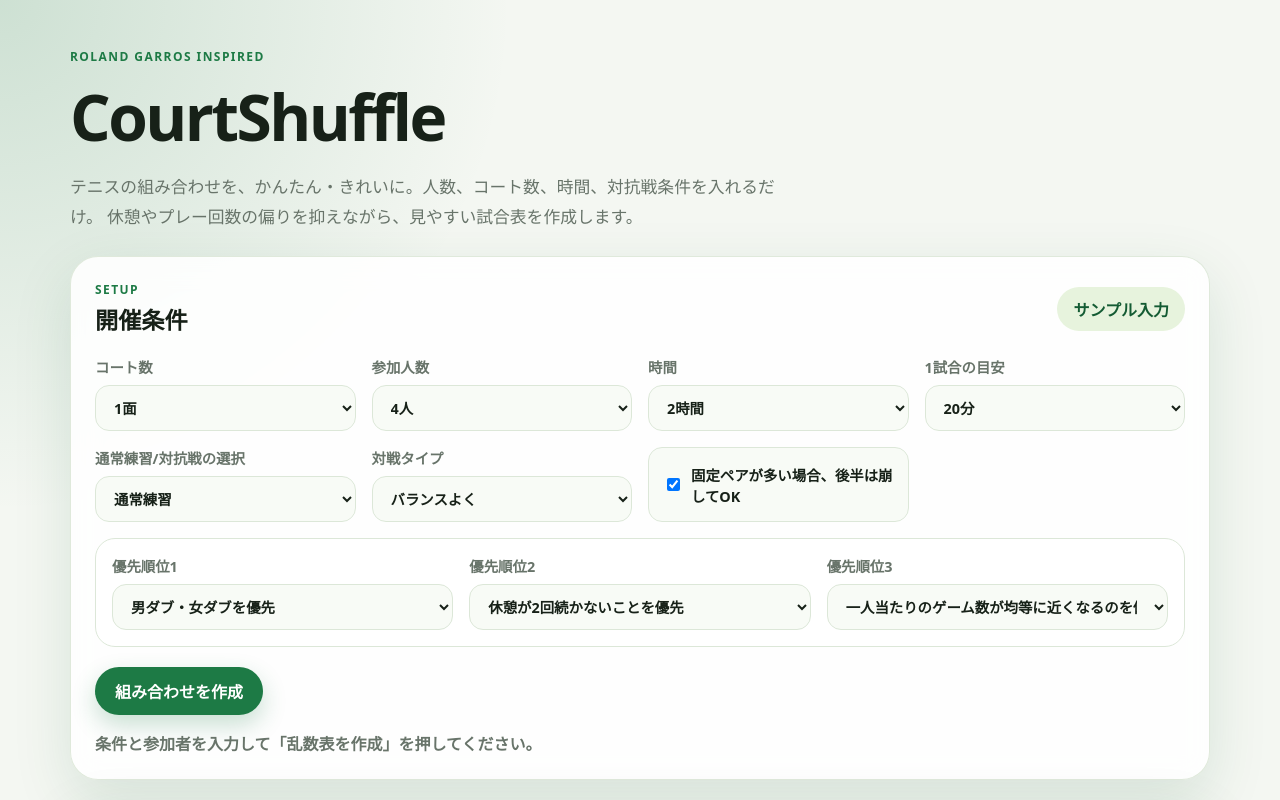
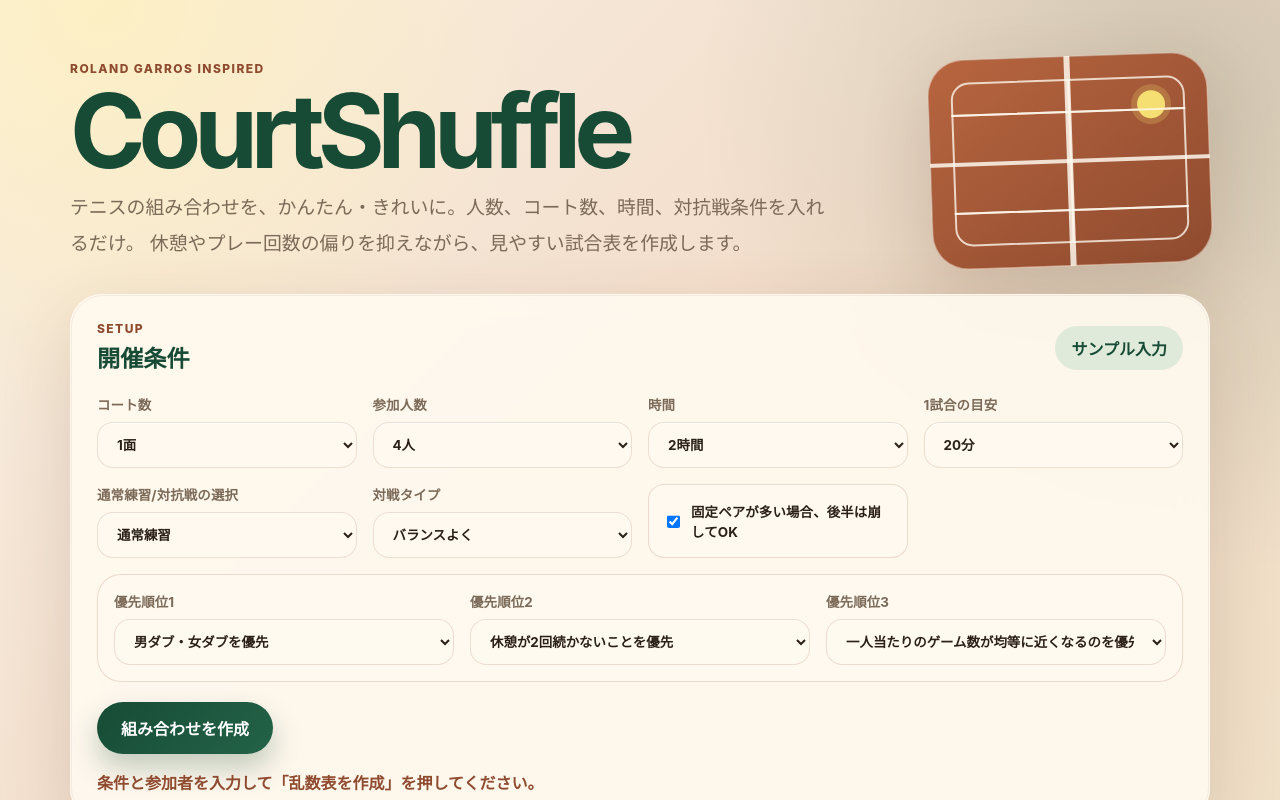
Before and after one commit to sienasunnyflow/random_number_table, a plain HTML site: page index.html in a window 1280 px wide. Shown: the top 800 px of the page. Drawn offline with Linux system fonts and the light colour scheme.

Commit message:
Refresh CourtShuffle design

```diff
--- a/styles.css
+++ b/styles.css
@@ -1,16 +1,23 @@
 :root {
   color-scheme: light;
-  --bg: #f4f7f2;
-  --panel: #ffffff;
-  --panel-soft: #f8fbf6;
-  --text: #172118;
-  --muted: #68746a;
-  --brand: #1d7a45;
-  --brand-dark: #145b33;
-  --accent: #e7f3dd;
-  --border: #dce7d8;
+  --bg: #f8efe3;
+  --clay: #b7653f;
+  --clay-dark: #8f4b2f;
+  --clay-soft: #f2d8c2;
+  --court-green: #174b35;
+  --court-green-soft: #dbe8d7;
+  --cream: #fffaf0;
+  --panel: rgba(255, 250, 240, 0.9);
+  --panel-soft: #fff6e8;
+  --text: #2a2018;
+  --muted: #7c6a58;
+  --brand: #8f4b2f;
+  --brand-dark: #174b35;
+  --accent: #eadfbd;
+  --border: rgba(143, 75, 47, 0.18);
   --danger: #a33b31;
-  --shadow: 0 20px 60px rgba(20, 91, 51, 0.12);
+  --shadow: 0 24px 70px rgba(91, 49, 30, 0.16);
+  --shadow-soft: 0 12px 36px rgba(91, 49, 30, 0.1);
 }
 
 * {
@@ -20,11 +27,14 @@
 body {
   margin: 0;
   background:
-    radial-gradient(circle at top left, rgba(29, 122, 69, 0.18), transparent 32rem),
+    radial-gradient(circle at 8% 0%, rgba(255, 240, 184, 0.72), transparent 28rem),
+    radial-gradient(circle at 92% 8%, rgba(23, 75, 53, 0.16), transparent 30rem),
+    linear-gradient(135deg, #f8efe3 0%, #f3dcc8 48%, #efe2c8 100%),
     var(--bg);
   color: var(--text);
   font-family:
-    "Yu Gothic UI", "Hiragino Kaku Gothic ProN", Meiryo, system-ui, sans-serif;
+    "Inter", "Yu Gothic UI", "Hiragino Kaku Gothic ProN", Meiryo, system-ui, sans-serif;
+  min-height: 100vh;
 }
 
 button,
@@ -53,49 +63,136 @@
 }
 
 .hero {
+  display: grid;
+  grid-template-columns: minmax(0, 1fr) 280px;
+  align-items: center;
+  gap: 28px;
   max-width: 1180px;
   margin: 0 auto;
-  padding: 48px 20px 24px;
+  padding: 56px 20px 28px;
 }
 
 .hero h1 {
   margin: 8px 0 12px;
-  font-size: clamp(2rem, 5vw, 4rem);
-  letter-spacing: -0.04em;
+  color: var(--court-green);
+  font-size: clamp(3rem, 8vw, 6.6rem);
+  line-height: 0.92;
+  letter-spacing: -0.07em;
+  text-wrap: balance;
 }
 
 .lead {
-  max-width: 720px;
+  max-width: 760px;
   margin: 0;
   color: var(--muted);
-  font-size: 1.05rem;
-  line-height: 1.8;
+  font-size: clamp(1rem, 2vw, 1.18rem);
+  line-height: 1.9;
 }
 
 .eyebrow {
   margin: 0;
-  color: var(--brand);
+  color: var(--clay-dark);
   font-size: 0.75rem;
   font-weight: 800;
   letter-spacing: 0.12em;
   text-transform: uppercase;
 }
 
+.hero-card {
+  position: relative;
+  min-height: 210px;
+  overflow: hidden;
+  background:
+    linear-gradient(90deg, transparent 49%, rgba(255, 250, 240, 0.84) 49%, rgba(255, 250, 240, 0.84) 51%, transparent 51%),
+    linear-gradient(0deg, transparent 49%, rgba(255, 250, 240, 0.84) 49%, rgba(255, 250, 240, 0.84) 51%, transparent 51%),
+    linear-gradient(145deg, #b7653f, #8f4b2f);
+  border: 1px solid rgba(255, 250, 240, 0.45);
+  border-radius: 36px;
+  box-shadow: var(--shadow);
+  transform: rotate(-2deg);
+}
+
+.hero-card::before,
+.hero-card::after,
+.court-line {
+  position: absolute;
+  content: "";
+  border: 2px solid rgba(255, 250, 240, 0.78);
+  border-radius: 18px;
+  inset: 22px;
+}
+
+.hero-card::after {
+  inset: 54px 22px;
+  border-left: 0;
+  border-right: 0;
+  border-radius: 0;
+}
+
+.court-line {
+  inset: auto;
+  border: 0;
+  background: rgba(255, 250, 240, 0.78);
+}
+
+.court-line.top,
+.court-line.bottom {
+  left: 22px;
+  right: 22px;
+  height: 2px;
+}
+
+.court-line.top {
+  top: 54px;
+}
+
+.court-line.bottom {
+  bottom: 54px;
+}
+
+.court-line.middle {
+  top: 22px;
+  bottom: 22px;
+  left: 50%;
+  width: 2px;
+}
+
+.ball {
+  position: absolute;
+  right: 42px;
+  top: 36px;
+  width: 28px;
+  height: 28px;
+  background: #f5de72;
+  border-radius: 50%;
+  box-shadow: 0 0 0 6px rgba(245, 222, 114, 0.22);
+}
+
 .app {
   display: grid;
-  gap: 20px;
+  gap: 24px;
   max-width: 1180px;
   margin: 0 auto 56px;
   padding: 0 20px;
 }
 
 .panel {
-  padding: 24px;
-  background: rgba(255, 255, 255, 0.88);
-  border: 1px solid rgba(220, 231, 216, 0.9);
-  border-radius: 28px;
+  position: relative;
+  padding: 26px;
+  background: var(--panel);
+  border: 1px solid rgba(255, 250, 240, 0.7);
+  border-radius: 32px;
   box-shadow: var(--shadow);
   backdrop-filter: blur(14px);
+}
+
+.panel::before {
+  position: absolute;
+  inset: 0;
+  pointer-events: none;
+  content: "";
+  border: 1px solid rgba(143, 75, 47, 0.08);
+  border-radius: inherit;
 }
 
 .section-title {
@@ -108,6 +205,7 @@
 
 .section-title h2 {
   margin: 4px 0 0;
+  color: var(--court-green);
   font-size: 1.45rem;
 }
 
@@ -123,9 +221,9 @@
   gap: 16px;
   margin-top: 16px;
   padding: 16px;
-  background: var(--panel-soft);
+  background: rgba(255, 246, 232, 0.74);
   border: 1px solid var(--border);
-  border-radius: 20px;
+  border-radius: 24px;
 }
 
 .priority-settings {
@@ -134,35 +232,37 @@
   gap: 16px;
   margin-top: 16px;
   padding: 16px;
-  background: #ffffff;
+  background: rgba(255, 250, 240, 0.74);
   border: 1px solid var(--border);
-  border-radius: 20px;
+  border-radius: 24px;
 }
 
 label {
   display: grid;
   gap: 8px;
   color: var(--muted);
-  font-size: 0.9rem;
+  font-size: 0.84rem;
   font-weight: 700;
+  letter-spacing: 0.01em;
 }
 
 input,
 select {
   width: 100%;
   min-height: 46px;
-  padding: 10px 14px;
+  padding: 11px 15px;
   color: var(--text);
-  background: var(--panel-soft);
-  border: 1px solid var(--border);
-  border-radius: 14px;
+  background: rgba(255, 250, 240, 0.86);
+  border: 1px solid rgba(143, 75, 47, 0.16);
+  border-radius: 16px;
   outline: none;
+  box-shadow: inset 0 1px 0 rgba(255, 255, 255, 0.7);
 }
 
 input:focus,
 select:focus {
-  border-color: var(--brand);
-  box-shadow: 0 0 0 4px rgba(29, 122, 69, 0.12);
+  border-color: var(--clay-dark);
+  box-shadow: 0 0 0 4px rgba(183, 101, 63, 0.16);
 }
 
 .checkbox-label {
@@ -171,9 +271,9 @@
   min-height: 46px;
   padding: 12px 14px;
   color: var(--text);
-  background: var(--panel-soft);
+  background: rgba(255, 250, 240, 0.86);
   border: 1px solid var(--border);
-  border-radius: 14px;
+  border-radius: 16px;
 }
 
 .checkbox-label input {
@@ -190,21 +290,21 @@
 
 .primary-button,
 .actions button {
-  padding: 12px 20px;
+  padding: 14px 24px;
   color: #ffffff;
-  background: var(--brand);
-  box-shadow: 0 10px 24px rgba(29, 122, 69, 0.24);
+  background: linear-gradient(135deg, var(--court-green), #236348);
+  box-shadow: 0 14px 28px rgba(23, 75, 53, 0.26);
 }
 
 .primary-button:hover,
 .actions button:hover {
-  background: var(--brand-dark);
+  background: linear-gradient(135deg, #103827, var(--court-green));
 }
 
 .ghost-button {
   padding: 10px 16px;
-  color: var(--brand-dark);
-  background: var(--accent);
+  color: var(--court-green);
+  background: rgba(219, 232, 215, 0.85);
 }
 
 .ghost-button.danger {
@@ -215,7 +315,7 @@
 .message {
   min-height: 1.5em;
   margin: 16px 0 0;
-  color: var(--muted);
+  color: var(--clay-dark);
   font-weight: 700;
 }
 
@@ -238,9 +338,9 @@
   display: grid;
   gap: 12px;
   padding: 16px;
-  background: var(--panel-soft);
+  background: rgba(255, 246, 232, 0.78);
   border: 1px solid var(--border);
-  border-radius: 22px;
+  border-radius: 24px;
 }
 
 .team-player-column h3 {
@@ -266,10 +366,11 @@
   display: grid;
   grid-template-columns: 1fr 116px 1fr;
   gap: 10px;
-  padding: 12px;
-  background: #ffffff;
+  padding: 14px;
+  background: rgba(255, 250, 240, 0.9);
   border: 1px solid var(--border);
-  border-radius: 18px;
+  border-radius: 22px;
+  box-shadow: var(--shadow-soft);
 }
 
 .summary-cards {
@@ -281,9 +382,9 @@
 
 .summary-card {
   padding: 16px;
-  background: var(--panel-soft);
+  background: rgba(255, 246, 232, 0.82);
   border: 1px solid var(--border);
-  border-radius: 18px;
+  border-radius: 22px;
 }
 
 .summary-card span {
@@ -296,7 +397,7 @@
 .summary-card strong {
   display: block;
   margin-top: 6px;
-  color: var(--brand-dark);
+  color: var(--court-green);
   font-size: 1.5rem;
 }
 
@@ -306,9 +407,10 @@
 
 table {
   width: 100%;
+  background: rgba(255, 250, 240, 0.72);
   border-collapse: collapse;
   overflow: hidden;
-  border-radius: 18px;
+  border-radius: 22px;
 }
 
 th,
@@ -321,7 +423,7 @@
 
 th {
   color: var(--muted);
-  background: var(--panel-soft);
+  background: rgba(242, 216, 194, 0.45);
   font-size: 0.84rem;
 }
 
@@ -331,10 +433,13 @@
 }
 
 .round-card {
-  padding: 18px;
-  background: var(--panel-soft);
-  border: 1px solid var(--border);
-  border-radius: 22px;
+  padding: 20px;
+  background:
+    linear-gradient(135deg, rgba(255, 250, 240, 0.9), rgba(255, 246, 232, 0.74)),
+    var(--panel-soft);
+  border: 1px solid rgba(143, 75, 47, 0.16);
+  border-radius: 28px;
+  box-shadow: var(--shadow-soft);
 }
 
 .round-header {
@@ -347,6 +452,7 @@
 
 .round-header h3 {
   margin: 0;
+  color: var(--court-green);
 }
 
 .round-header span {
@@ -361,10 +467,23 @@
 }
 
 .court-card {
-  padding: 14px;
-  background: #ffffff;
+  position: relative;
+  overflow: hidden;
+  padding: 16px;
+  background: rgba(255, 250, 240, 0.9);
   border: 1px solid var(--border);
-  border-radius: 18px;
+  border-radius: 24px;
+  box-shadow: 0 10px 26px rgba(91, 49, 30, 0.08);
+}
+
+.court-card::before {
+  position: absolute;
+  top: 0;
+  left: 0;
+  width: 100%;
+  height: 5px;
+  content: "";
+  background: var(--clay);
 }
 
 .court-card h4 {
@@ -373,7 +492,7 @@
   justify-content: space-between;
   gap: 10px;
   margin: 0 0 10px;
-  color: var(--brand-dark);
+  color: var(--court-green);
 }
 
 .court-card h4 span {
@@ -381,36 +500,49 @@
   border-radius: 999px;
   color: var(--text);
   font-size: 0.78rem;
+  font-weight: 800;
 }
 
 .court-card.match-men {
-  border-color: #8ac9ef;
-  background: #eef9ff;
+  border-color: rgba(133, 187, 206, 0.42);
+  background: #f3f9fb;
+}
+
+.court-card.match-men::before {
+  background: #8bbccd;
 }
 
 .court-card.match-men h4 span,
 .court-card.match-men .team {
-  background: #bce6ff;
+  background: #d9edf3;
 }
 
 .court-card.match-women {
-  border-color: #f4a6c8;
-  background: #fff2f8;
+  border-color: rgba(215, 154, 162, 0.42);
+  background: #fff6f5;
+}
+
+.court-card.match-women::before {
+  background: #d89aa2;
 }
 
 .court-card.match-women h4 span,
 .court-card.match-women .team {
-  background: #ffd0e4;
+  background: #f6dcde;
 }
 
 .court-card.match-mixed {
-  border-color: #f2d15c;
-  background: #fff9df;
+  border-color: rgba(218, 184, 96, 0.42);
+  background: #fffaf0;
+}
+
+.court-card.match-mixed::before {
+  background: #dab860;
 }
 
 .court-card.match-mixed h4 span,
 .court-card.match-mixed .team {
-  background: #ffec8a;
+  background: #f6e8b9;
 }
 
 .match-line {
@@ -420,9 +552,9 @@
 }
 
 .team {
-  padding: 10px;
+  padding: 11px 12px;
   background: var(--accent);
-  border-radius: 14px;
+  border-radius: 16px;
 }
 
 .versus {
@@ -458,7 +590,7 @@
 
 .winner {
   margin-top: 8px;
-  color: var(--brand-dark);
+  color: var(--court-green);
   font-weight: 800;
 }
 
@@ -471,15 +603,15 @@
 
 .team-score-card {
   padding: 16px;
-  background: var(--panel-soft);
+  background: rgba(255, 246, 232, 0.82);
   border: 1px solid var(--border);
-  border-radius: 18px;
+  border-radius: 22px;
 }
 
 .team-score-card strong {
   display: block;
   margin-bottom: 6px;
-  color: var(--brand-dark);
+  color: var(--court-green);
   font-size: 1.2rem;
 }
 
@@ -488,6 +620,14 @@
 }
 
 @media (max-width: 900px) {
+  .hero {
+    grid-template-columns: 1fr;
+  }
+
+  .hero-card {
+    max-width: 420px;
+  }
+
   .settings-grid,
   .team-settings,
   .priority-settings,
@@ -501,7 +641,17 @@
 
 @media (max-width: 620px) {
   .hero {
+    gap: 18px;
     padding-top: 32px;
+  }
+
+  .hero h1 {
+    font-size: clamp(2.7rem, 15vw, 4rem);
+  }
+
+  .hero-card {
+    min-height: 170px;
+    border-radius: 28px;
   }
 
   .panel {
```
